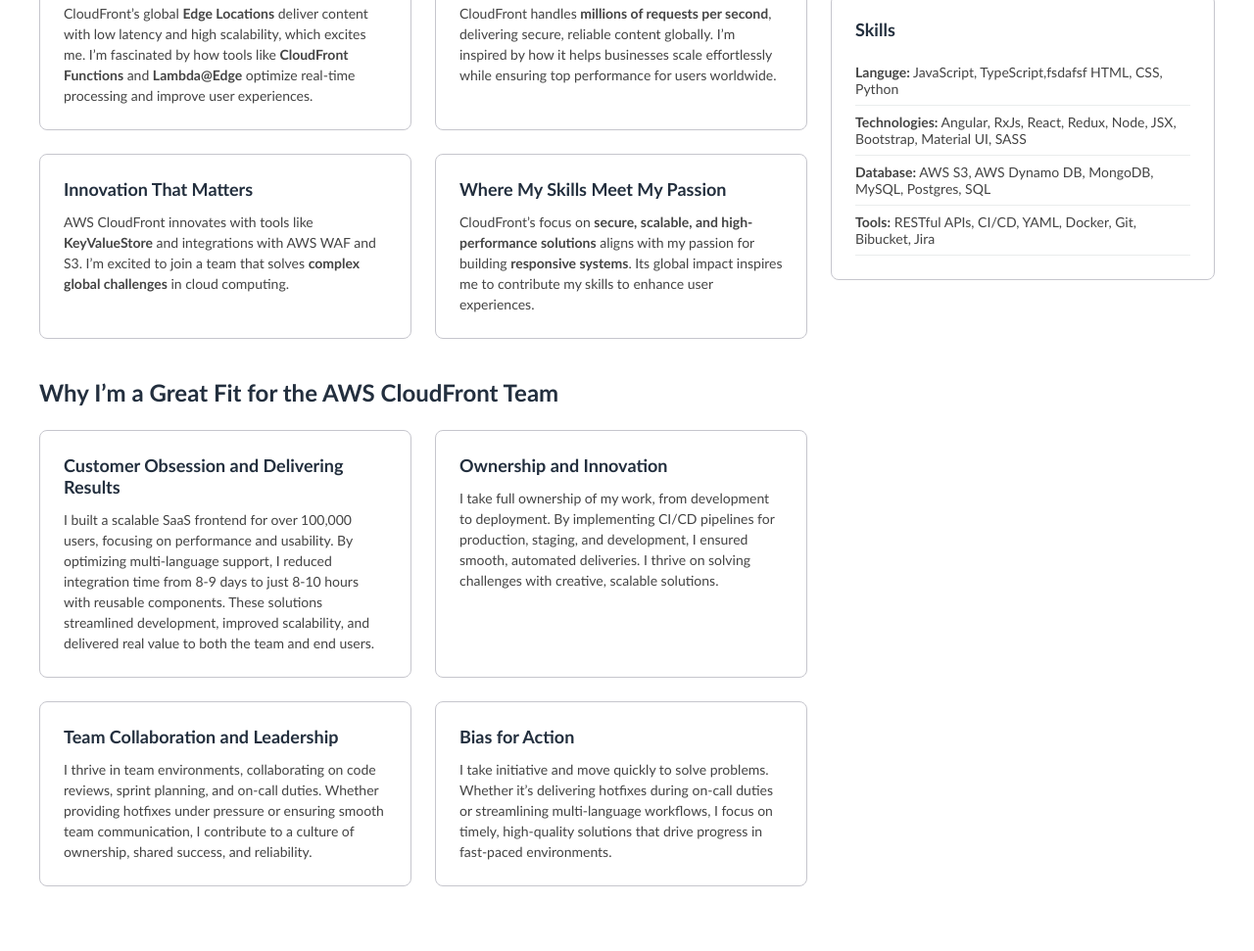
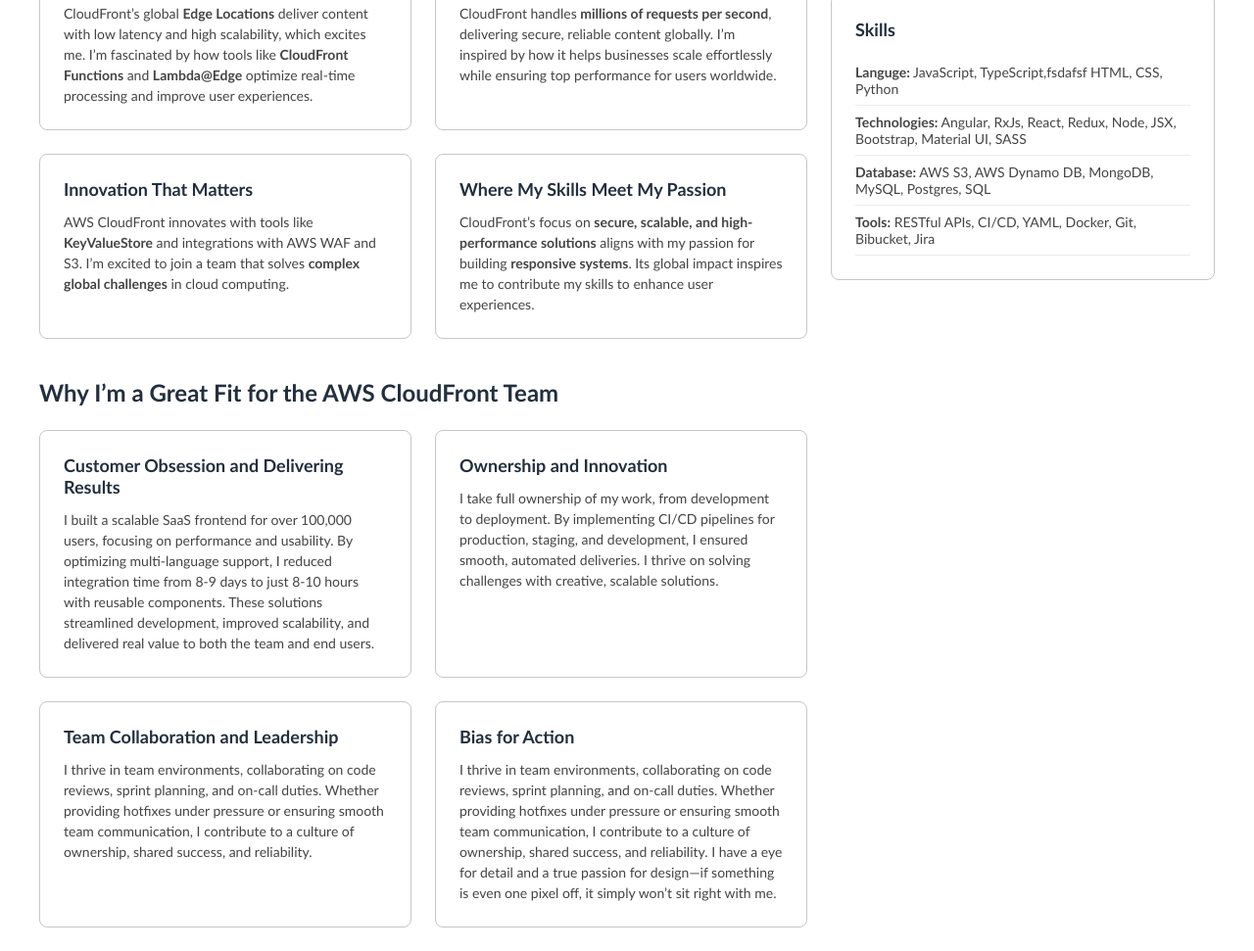
Before and after one commit to tapanshah13/tapanshah13.github.io, a plain HTML site: page aws-cloudFront/index.html in a window 1280 px wide. Shown: the part 553-1524 px from the top of the page at 98% size. Before the commit the page ends 1482 px from the top, so only its background shows below. Drawn offline with Linux system fonts and the light colour scheme.

Commit message:
AWS CloudFront

```diff
--- a/aws-cloudFront/index.html
+++ b/aws-cloudFront/index.html
@@ -106,7 +106,7 @@
               </div>
               <div class="benefit-item">
                 <h3>Bias for Action</h3>
-                <p>I take initiative and move quickly to solve problems. Whether it’s delivering hotfixes during on-call duties or streamlining multi-language workflows, I focus on timely, high-quality solutions that drive progress in fast-paced environments.</p>
+                <p>I thrive in team environments, collaborating on code reviews, sprint planning, and on-call duties. Whether providing hotfixes under pressure or ensuring smooth team communication, I contribute to a culture of ownership, shared success, and reliability. I have a eye for detail and a true passion for design—if something is even one pixel off, it simply won’t sit right with me.</p>
               </div>
             </div>
           </div>
```
